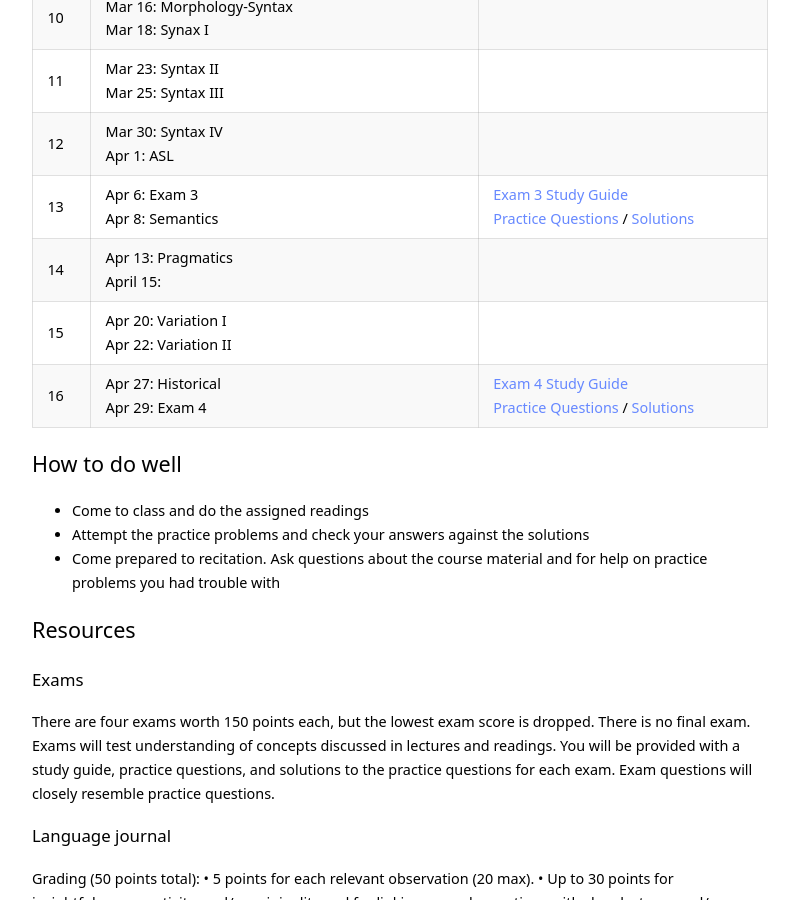
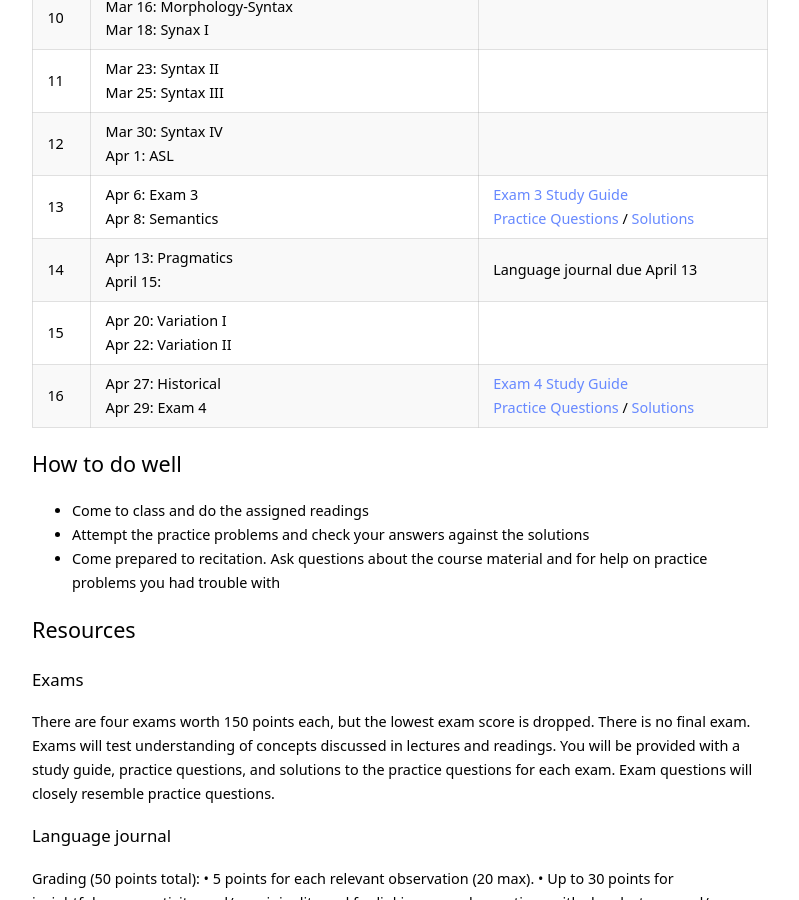
Before and after one commit to kschuler/ling001, a Jekyll site: the page built from index.md, in a window 1280 px wide and 900 px high, scrolled down 2216 px. Shown: the whole window, without its empty margins (240-1039 px from the left). Built offline with Jekyll 4.4.1, drawn with Linux system fonts in a browser that asks for light colours.

Commit message:
Update index.md

```diff
--- a/index.md
+++ b/index.md
@@ -59,7 +59,7 @@ Wk  | Topic | Readings & Resources
 11 | Mar 23: Syntax II<br>Mar 25: Syntax III |
 12 | Mar 30: Syntax IV<br> Apr 1: ASL |
 13 | Apr 6: **Exam 3**<br> Apr 8: Semantics | [Exam 3 Study Guide](not-yet)<br>[Practice Questions](not-yet) / [Solutions](not-yet)
-14 | Apr 13: Pragmatics<br>April 15: |
+14 | Apr 13: Pragmatics<br>April 15: | **Language journal due April 13**
 15 | Apr 20:  Variation I<br> Apr 22: Variation II |
 16 | Apr 27: Historical<br>Apr 29: **Exam 4** | [Exam 4 Study Guide](not-yet)<br>[Practice Questions](not-yet) / [Solutions](not-yet)
 
```
